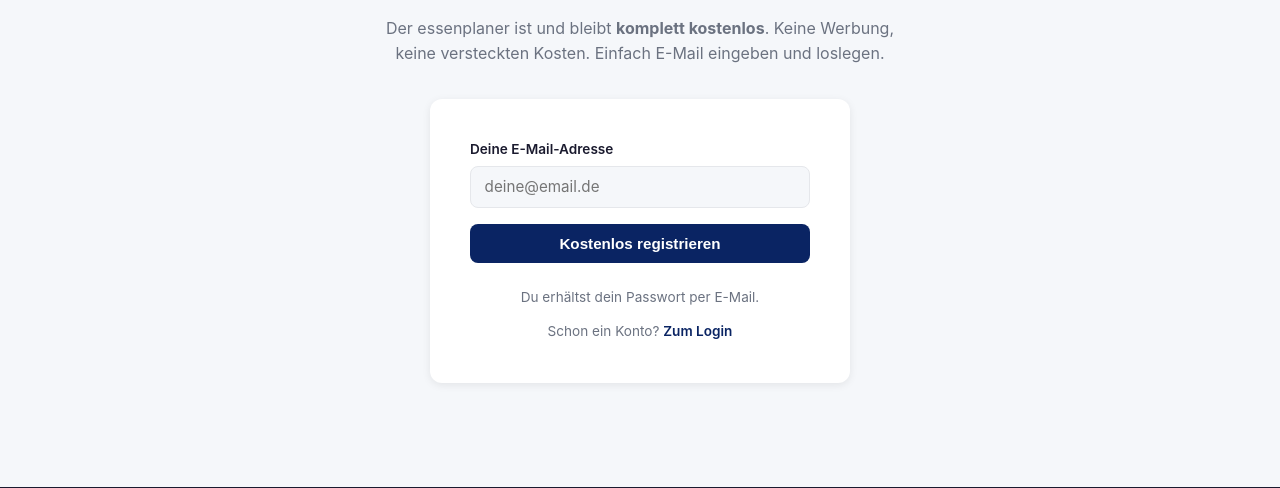
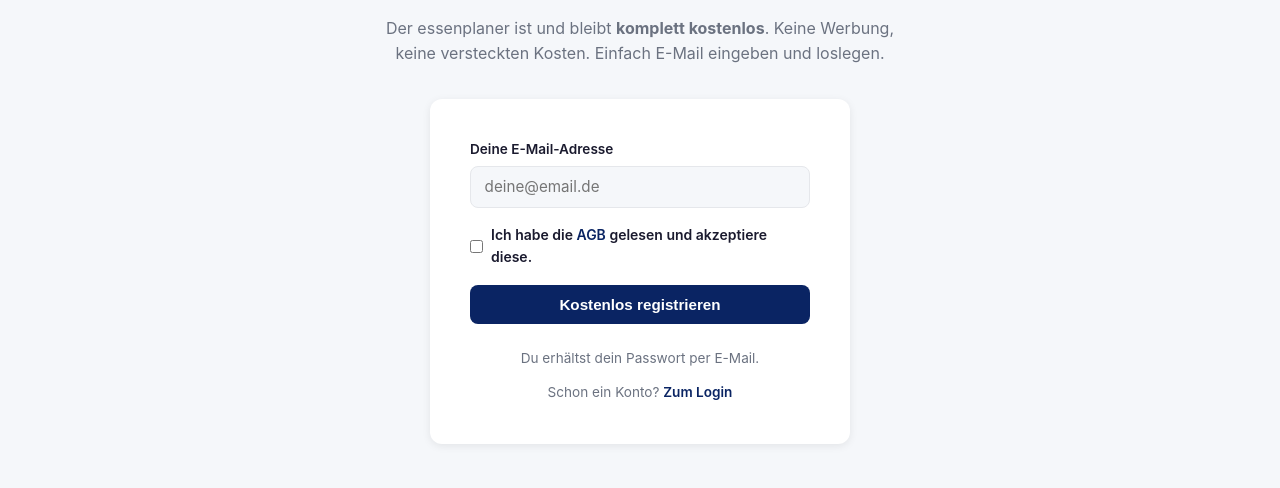
Before and after one commit to guggenbergerME/essenplaner, a FastAPI app: page / in a window 1280 px wide. Shown: the part 1916-2404 px from the top of the page. Run offline with FastAPI, Linux system fonts and the light colour scheme.

Commit message:
fix: AGB-Checkbox auch im Startseiten-Registrierformular ergänzt
Co-Authored-By: Claude Sonnet 4.6 <noreply@anthropic.com>

```diff
--- a/app/templates/startseite.html
+++ b/app/templates/startseite.html
@@ -133,6 +133,10 @@
                     <label for="email">Deine E-Mail-Adresse</label>
                     <input type="email" id="email" name="email" required placeholder="deine@email.de">
                 </div>
+                <div class="auth__field" style="display: flex; align-items: center; gap: 0.5rem;">
+                    <input type="checkbox" id="agb_akzeptiert_start" name="agb_akzeptiert" required style="width: auto; margin: 0;">
+                    <label for="agb_akzeptiert_start" style="margin: 0; font-size: 0.875rem;">Ich habe die <a href="/agb" target="_blank" class="auth__link">AGB</a> gelesen und akzeptiere diese.</label>
+                </div>
                 <button type="submit" class="btn btn--primary btn--full">Kostenlos registrieren</button>
             </form>
             <p class="auth__footer-text">Du erhältst dein Passwort per E-Mail.</p>
```
